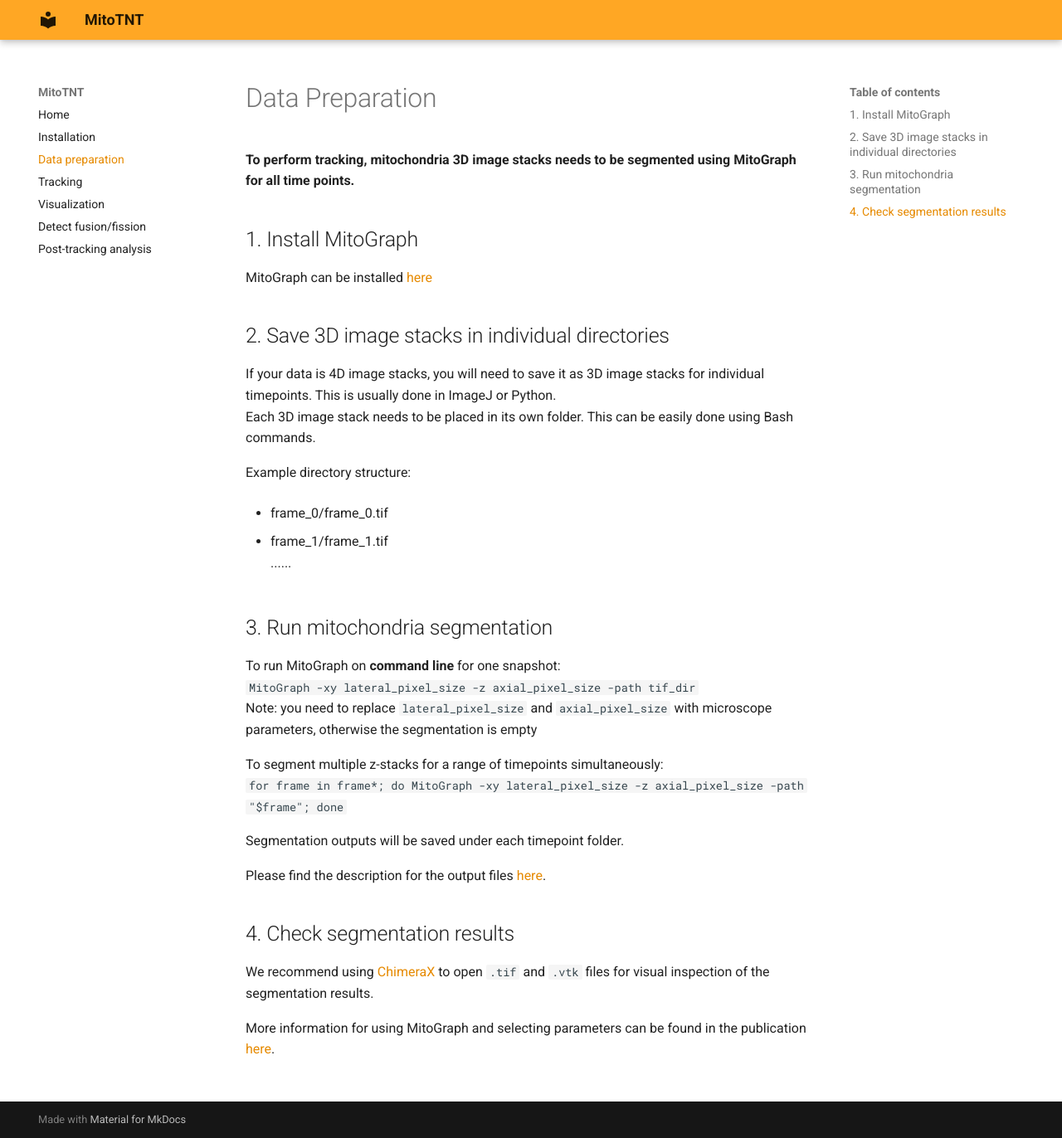
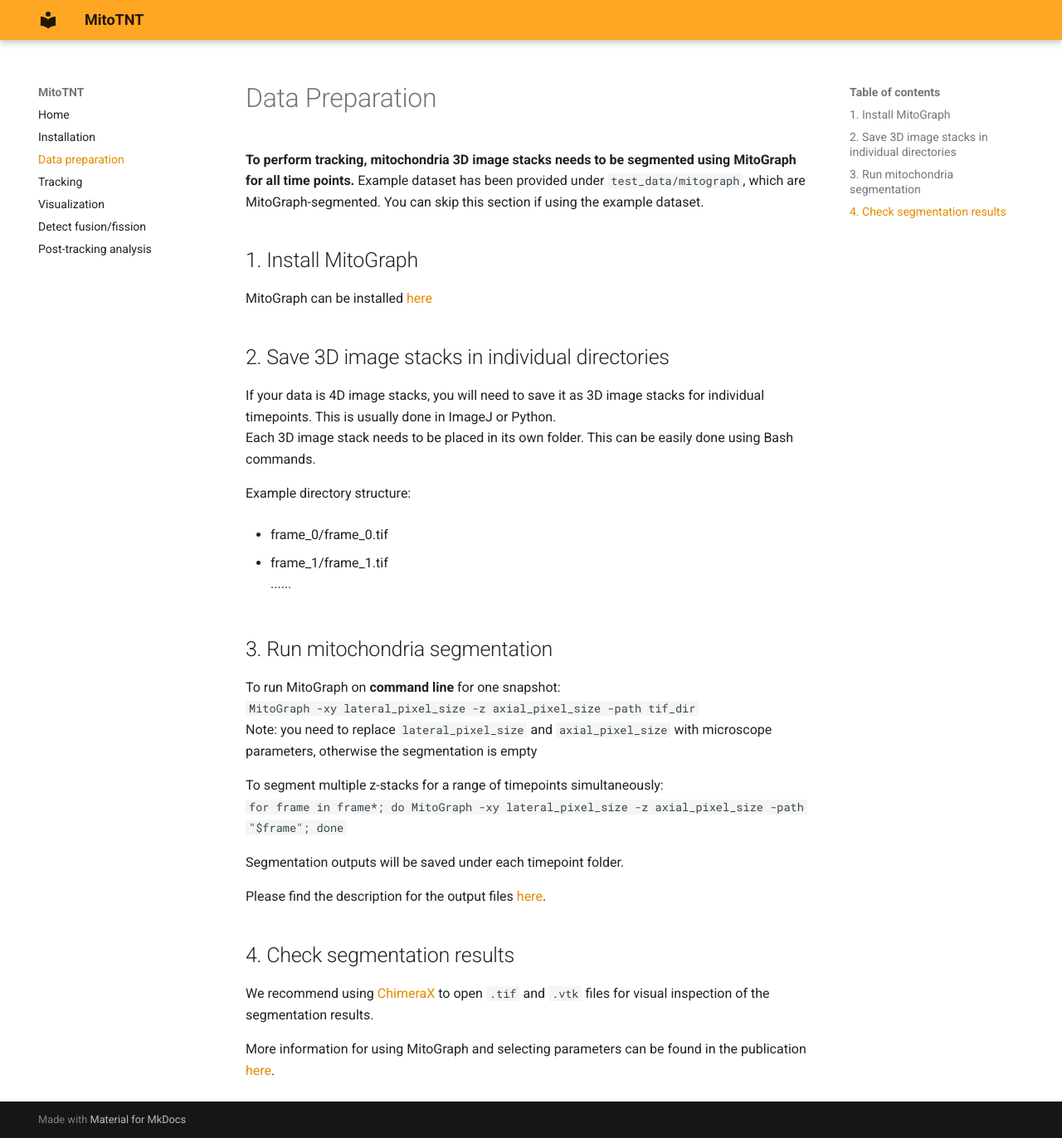
Before and after one commit to pylattice/MitoTNT, an MkDocs documentation site: the page built from docs/2_data_preparation.md, in a window 1280 px wide and 1372 px high. Shown: the whole window at 83% size. Built offline with MkDocs 1.6.1 and Material for MkDocs 9.7.7, drawn with Linux system fonts in a browser that asks for light colours.

Commit message:
Update 2_data_preparation.md

```diff
--- a/docs/2_data_preparation.md
+++ b/docs/2_data_preparation.md
@@ -1,5 +1,6 @@
 # Data Preparation
 **To perform tracking, mitochondria 3D image stacks needs to be segmented using MitoGraph for all time points.**
+Example dataset has been provided under `test_data/mitograph`, which are MitoGraph-segmented. You can skip this section if using the example dataset.
 
 ## 1. Install MitoGraph
 MitoGraph can be installed [here](https://github.com/vianamp/MitoGraph/#how-to-install)
```
